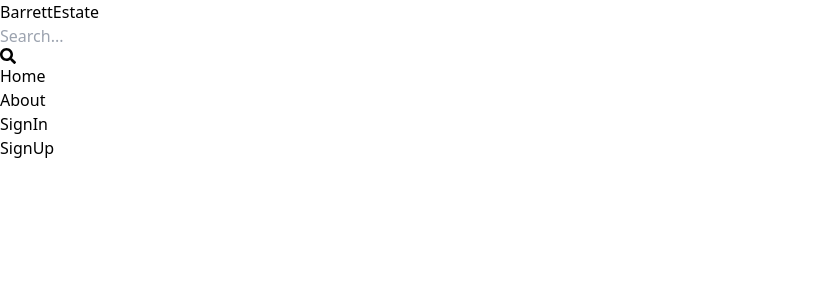
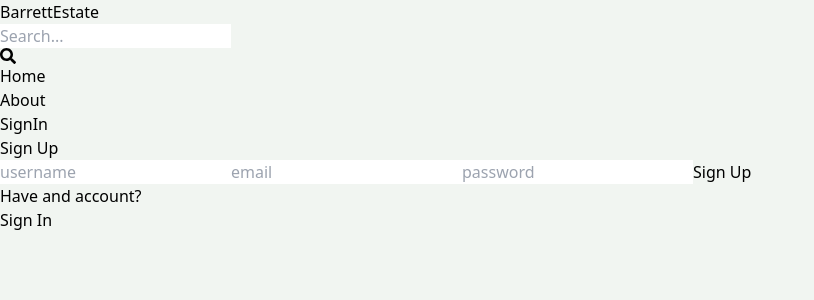
Before and after one commit to balcoder/mern_auctioneer, a React (Vite) app in the folder client/: page /sign-up in a window 1280 px wide. Shown: the top 300 px of the page, without its empty margins (0-814 px from the left). Built offline with nearby package versions, Linux system fonts and the light colour scheme.

Commit message:
completed signin form

```diff
--- a/client/src/index.css
+++ b/client/src/index.css
@@ -1,3 +1,7 @@
 @tailwind base;
 @tailwind components;
 @tailwind utilities;
+
+body {
+    background-color: rgb(241, 245, 241);
+}
--- a/client/src/pages/SignUp.jsx
+++ b/client/src/pages/SignUp.jsx
@@ -1,9 +1,38 @@
-import React from 'react'
+import { Link } from "react-router-dom";
 
 export default function SignUp() {
   return (
-    <div>
-      SignUp
+    <div className="p-3 max-w-lg mx-auto">
+      <h1 className="text-3xl text-center font-semibold my-7">Sign Up</h1>
+      <form className="flex flex-col gap-4">
+        <input
+          type="text"
+          placeholder="username"
+          className="border p-3 rounded-lg"
+          id="username"
+        />
+        <input
+          type="text"
+          placeholder="email"
+          className="border p-3 rounded-lg"
+          id="email"
+        />
+        <input
+          type="password"
+          placeholder="password"
+          className="border p-3 rounded-lg"
+          id="password"
+        />
+        <button className="bg-slate-700 text-white p-3 rounded-lg uppercase hover:opacity-95 disabled:opacity-80">
+          Sign Up
+        </button>
+      </form>
+      <div className="flex gap-2 mt-5">
+        <p>Have and account?</p>
+        <Link to={"/sign-in"}>
+          <span className="text-blue-700">Sign In</span>
+        </Link>
+      </div>
     </div>
-  )
+  );
 }
```
